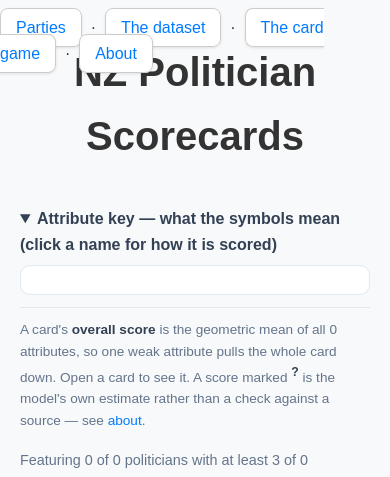
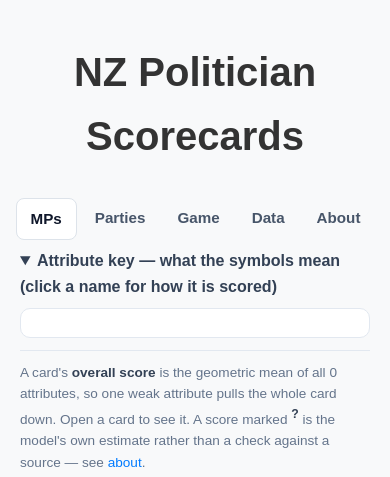
Before and after one commit to act65/pol-score-cards, a Flask app: page / in a window 390 px wide. Shown: the top 477 px of the page. Run offline with Flask 3, Linux system fonts and the light colour scheme.

Commit message:
One header on every page, and the MP page leads with the card
**The header was written out per template**, and the links differed on each
one: "Back to cards" here, "All cards" there, "The card game" on the front page
and nowhere else, Parties missing from four pages. A reader could not learn
where anything was, because the answer changed as they moved.

It is one include now — MPs · Parties · Game · Data · About, identical
everywhere, with the current page marked. A test asserts all five links appear
on all eight pages and that exactly one is marked current.

Two consequences worth naming. The nav no longer carries page-specific links,
so the evidence page grew a breadcrumb back to its MP — otherwise a generic
nav would have stranded the deepest page on the site. And it now has its own
h2 naming the attribute and the MP, which it never did.

**The MP page led with the MP's name and party, in text, next to a card with
the MP's name and party on it.** The card is the thing; it is wider now and
first, and the column beside it is the score, the radar and nothing else.

Set by width rather than `transform: scale()` — a scaled card keeps its
original footprint, so the absolute/relative toggle underneath sat against the
old edge rather than the visible one.

Attribute titles on that page are links to their evidence. They had a "how it
is scored" link and the stats on the card jumped to the section, but the
heading itself — the obvious thing to click — did nothing.

Co-Authored-By: Claude Opus 5 <noreply@anthropic.com>

```diff
--- a/site/static/style.css
+++ b/site/static/style.css
@@ -25,26 +25,30 @@ a:hover {
     text-decoration: underline;
 }
 
-.top-right-link {
+/* One nav for the whole site. Was a `.top-right-link` div written out per
+   template with a different set of links on each page. */
+.site-nav {
     position: absolute;
     top: 20px;
     right: 30px;
+    display: flex;
+    gap: 4px;
+    font-size: 0.95em;
+}
+.site-nav a {
+    padding: 8px 14px;
+    border-radius: 8px;
+    color: #475569;
+    font-weight: 600;
+}
+.site-nav a:hover { background: #eef2f7; color: #0f172a; text-decoration: none; }
+.site-nav a.on { background: #fff; color: #0f172a; border: 1px solid #dde3ea; }
+
+@media (max-width: 760px) {
+    .site-nav { position: static; justify-content: center; margin: 14px 0 0; flex-wrap: wrap; }
+    h1 { margin-top: 24px; }
 }
 
-.top-right-link a {
-    background-color: #fff;
-    color: #007bff;
-    padding: 10px 15px;
-    border-radius: 8px;
-    font-size: 1em;
-    border: 1px solid #ccc;
-    box-shadow: 0 1px 3px rgba(0, 0, 0, 0.1);
-}
-
-.top-right-link a:hover {
-    background-color: #e9ecef;
-    text-decoration: none;
-}
 
 h1 {
     text-align: center;
@@ -667,3 +671,14 @@ a.dl-btn:hover { border-color: #3b82f6; background: #f0f6ff; color: #1e40af; }
 .mp-radar .rd-dot { fill: #334155; }
 .mp-radar .rd-icon.dark { color: #7a6a4a; }
 .mp-radar figcaption { margin-top: 6px; font-size: 0.82em; color: #94a3b8; line-height: 1.45; }
+
+/* The card leads the page; everything else sits beside or below it. */
+.mp-head { align-items: flex-start; }
+/* Width, not transform: a scaled card keeps its old footprint, so the toggle
+   underneath sat against the un-scaled edge. aspect-ratio handles the height. */
+.mp-card-col .sc-card { width: 264px; }
+.mp-summary { padding-left: 14px; }
+.mp-attr-head h3 a { color: inherit; text-decoration: none; }
+.mp-attr-head h3 a:hover { text-decoration: underline; }
+.crumb { margin: 0 0 4px; font-size: 0.9em; color: #94a3b8; }
+.crumb a { font-weight: 600; }
--- /dev/null
+++ b/site/templates/_header.html
@@ -0,0 +1,14 @@
+{# The site header, everywhere. It used to be written out per template, with a
+   different set of links on each one — "Back to cards" here, "All cards"
+   there, the game missing from four pages — so a reader could not learn where
+   anything was. Set `nav_active` before including to mark the current page. #}
+<header class="site-header">
+    <a href="/"><h1>NZ Politician Scorecards</h1></a>
+    <nav class="site-nav">
+        <a href="/"{{ ' class=on'|safe if nav_active == 'mps' }}>MPs</a>
+        <a href="/party"{{ ' class=on'|safe if nav_active == 'parties' }}>Parties</a>
+        <a href="/rules"{{ ' class=on'|safe if nav_active == 'game' }}>Game</a>
+        <a href="/data"{{ ' class=on'|safe if nav_active == 'data' }}>Data</a>
+        <a href="/about"{{ ' class=on'|safe if nav_active == 'about' }}>About</a>
+    </nav>
+</header>
--- a/site/templates/about.html
+++ b/site/templates/about.html
@@ -8,10 +8,8 @@
     <link rel="stylesheet" href="{{ url_for('static', filename='style.css') }}">
 </head>
 <body>
-    <header class="site-header">
-        <a href="/"><h1>NZ Politician Scorecards</h1></a>
-        <div class="top-right-link"><a href="/data">The dataset</a> &nbsp;·&nbsp; <a href="/party">Parties</a> &nbsp;·&nbsp; <a href="/">Back to cards</a></div>
-    </header>
+    {% set nav_active = 'about' %}
+    {% include '_header.html' %}
 
     <main class="about">
         <p>NZ Politician Scorecards is a data-driven way to assess New Zealand politicians.
--- a/site/templates/data.html
+++ b/site/templates/data.html
@@ -7,10 +7,8 @@
     <link rel="stylesheet" href="{{ url_for('static', filename='style.css') }}">
 </head>
 <body>
-    <header class="site-header">
-        <a href="/"><h1>NZ Politician Scorecards</h1></a>
-        <div class="top-right-link"><a href="/party">Parties</a> &nbsp;·&nbsp; <a href="/">Back to cards</a></div>
-    </header>
+    {% set nav_active = 'data' %}
+    {% include '_header.html' %}
 
     <main class="data-page">
         <h2>The dataset</h2>
--- a/site/templates/index.html
+++ b/site/templates/index.html
@@ -18,10 +18,8 @@
     {# An attribute's heraldic glyph (SVG), falling back to its emoji. #}
     {% macro glyph(attr) %}{% if attr.svg %}{{ attr.svg|safe }}{% else %}{{ attr.symbol }}{% endif %}{% endmacro %}
 
-    <header class="site-header">
-        <a href="/"><h1>NZ Politician Scorecards</h1></a>
-        <div class="top-right-link"><a href="/party">Parties</a> &nbsp;·&nbsp; <a href="/data">The dataset</a> &nbsp;·&nbsp; <a href="/rules">The card game</a> &nbsp;·&nbsp; <a href="/about">About</a></div>
-    </header>
+    {% set nav_active = 'mps' %}
+    {% include '_header.html' %}
 
     <details class="legend-wrap" open>
         <summary>Attribute key — what the symbols mean (click a name for how it is scored)</summary>
--- a/site/templates/party.html
+++ b/site/templates/party.html
@@ -16,10 +16,8 @@
     } %}
     {% macro glyph(attr) %}{% if attr.svg %}{{ attr.svg|safe }}{% else %}{{ attr.symbol }}{% endif %}{% endmacro %}
 
-    <header class="site-header">
-        <a href="/"><h1>NZ Politician Scorecards</h1></a>
-        <div class="top-right-link"><a href="/">Back to cards</a> &nbsp;·&nbsp; <a href="/data">The dataset</a> &nbsp;·&nbsp; <a href="/about">About</a></div>
-    </header>
+    {% set nav_active = 'parties' %}
+    {% include '_header.html' %}
 
     <h2 class="page-title">Party scorecards</h2>
     <p class="grid-caption">One card per party, aggregated over its {{ mp_count }} featured MPs
--- a/site/templates/rubric.html
+++ b/site/templates/rubric.html
@@ -8,10 +8,8 @@
     <link rel="stylesheet" href="{{ url_for('static', filename='style.css') }}">
 </head>
 <body>
-    <header class="site-header">
-        <a href="/"><h1>NZ Politician Scorecards</h1></a>
-        <div class="top-right-link"><a href="/">Back to cards</a> &nbsp;·&nbsp; <a href="/about">About</a></div>
-    </header>
+    {% set nav_active = 'about' %}
+    {% include '_header.html' %}
 
     <main class="about rubric">
         <div class="rub-head">
--- a/site/templates/rules.html
+++ b/site/templates/rules.html
@@ -8,10 +8,8 @@
     <link rel="stylesheet" href="{{ url_for('static', filename='style.css') }}">
 </head>
 <body>
-    <header class="site-header">
-        <a href="/"><h1>NZ Politician Scorecards</h1></a>
-        <div class="top-right-link"><a href="/party">Parties</a> &nbsp;·&nbsp; <a href="/">Back to cards</a></div>
-    </header>
+    {% set nav_active = 'game' %}
+    {% include '_header.html' %}
 
     {# Each attribute's role in battle, keyed by its id. One mechanic each, and
        no attribute doing two jobs. #}
```
Also changed, not shown: site/templates/attribute_detail.html (+7 -10 lines), site/templates/politician.html (+9 -14 lines), site/tests/test_site_pages.py (+30 -0 lines).
